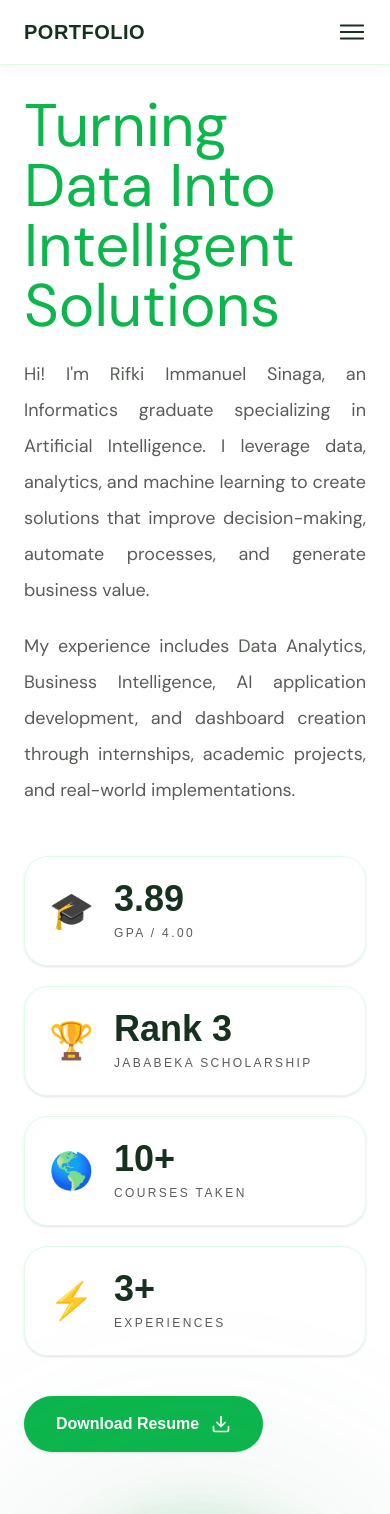
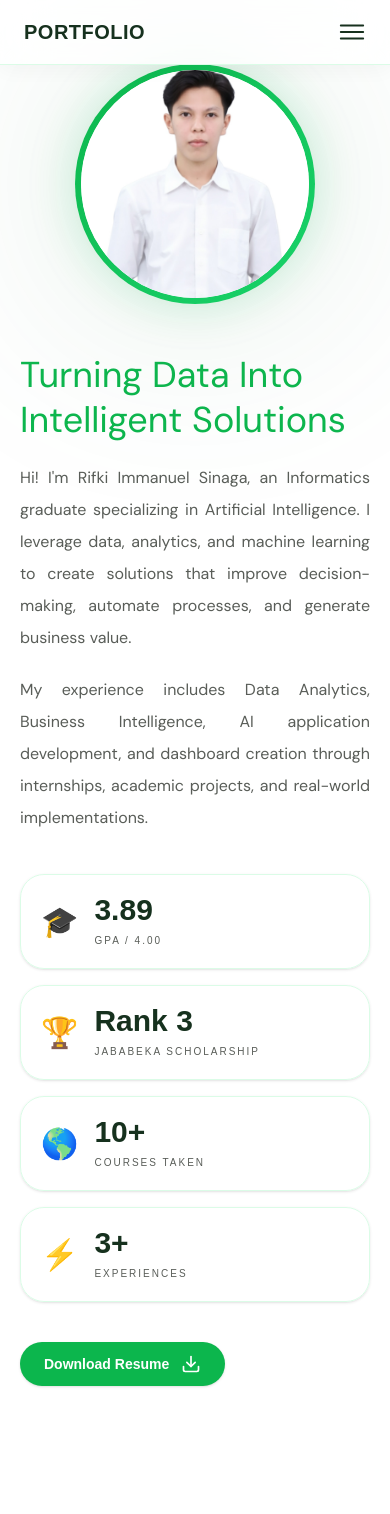
Before and after one commit to rifkiimmanuel/aaaaa, a Next.js app in the folder frontend/: page / in a window 390 px wide. Shown: the top 1514 px of the page. Built offline with nearby package versions, Linux system fonts and the light colour scheme.

Commit message:
Update portfolio design

```diff
--- a/frontend/components/Overview.tsx
+++ b/frontend/components/Overview.tsx
@@ -1,14 +1,13 @@
 import Image from "next/image";
 import { Download } from "lucide-react";
-import { DM_Sans   } from "next/font/google";
+import { DM_Sans } from "next/font/google";
 
-const dmSans   = DM_Sans({
+const dmSans = DM_Sans({
   subsets: ["latin"],
   weight: ["400", "500", "700"],
 });
 
 export default function Overview() {
-
   const stats = [
     {
       icon: "🎓",
@@ -33,56 +32,98 @@ export default function Overview() {
   ];
 
   return (
-
     <section
       id="overview"
-      className="min-h-screen flex items-center justify-center px-6 md:px-16 lg:px-24 py-24 bg-[#ffffff] scroll-mt-24 overflow-hidden"
+      className="
+      min-h-screen
+      flex
+      items-center
+      justify-center
+      px-5
+      md:px-16
+      lg:px-24
+      py-16
+      md:py-24
+      bg-white
+      scroll-mt-24
+      overflow-hidden
+      "
     >
-
-      <div className="grid grid-cols-1 lg:grid-cols-2 gap-16 items-center w-full">
+      <div className="grid grid-cols-1 lg:grid-cols-2 gap-12 lg:gap-16 items-center w-full">
 
         {/* LEFT CONTENT */}
-        <div className="space-y-8">
+        <div className="space-y-8 order-2 lg:order-1">
 
-          {/* Small Intro */}
-
-
-          {/* Main Heading */}
+          {/* Heading */}
           <div className="space-y-5">
 
-          <h1 className={`${dmSans.className} text-6xl font-light text-[#0cb64d]`}>
+            <h1
+              className={`
+              ${dmSans.className}
+              text-4xl
+              sm:text-5xl
+              lg:text-6xl
+              font-light
+              text-[#0cb64d]
+              leading-tight
+              `}
+            >
               Turning Data Into Intelligent Solutions
             </h1>
 
-        <p className={`${dmSans.className} text-[#595d58] leading-9 text-lg text-justify w-full`}>
-          Hi! I'm Rifki Immanuel Sinaga, an Informatics graduate specializing in Artificial
-          Intelligence. I leverage data, analytics, and machine learning to create
-          solutions that improve decision-making, automate processes, and generate business value.
+            <p
+              className={`
+              ${dmSans.className}
+              text-[#595d58]
+              text-base
+              md:text-lg
+              leading-8
+              md:leading-9
+              text-justify
+              `}
+            >
+              Hi! I'm Rifki Immanuel Sinaga, an Informatics graduate
+              specializing in Artificial Intelligence. I leverage data,
+              analytics, and machine learning to create solutions that improve
+              decision-making, automate processes, and generate business value.
             </p>
 
-        <p className={`${dmSans.className} text-[#595d58] leading-9 text-lg text-justify w-full`}>
+            <p
+              className={`
+              ${dmSans.className}
+              text-[#595d58]
+              text-base
+              md:text-lg
+              leading-8
+              md:leading-9
+              text-justify
+              `}
+            >
               My experience includes Data Analytics, Business Intelligence,
-          AI application development, and dashboard creation through internships,
-          academic projects, and real-world implementations.
+              AI application development, and dashboard creation through
+              internships, academic projects, and real-world implementations.
             </p>
 
           </div>
 
           {/* Stats Cards */}
-          <div className="grid grid-cols-1 sm:grid-cols-2 gap-5 pt-4">
+          <div className="grid grid-cols-1 sm:grid-cols-2 gap-4 md:gap-5 pt-2">
 
             {stats.map((item) => (
-
               <div
                 key={item.title}
                 className="
                 bg-white/80
                 backdrop-blur-md
-    border border-green-100
+                border
+                border-green-100
                 rounded-3xl
-    p-6
-    flex items-center
-    gap-5
+                p-5
+                md:p-6
+                flex
+                items-center
+                gap-4
+                md:gap-5
                 shadow-sm
                 hover:bg-green-50/80
                 hover:border-[#0cb64d]
@@ -92,32 +133,24 @@ export default function Overview() {
                 duration-300
                 "
               >
-
-    {/* Icon */}
-    <div className="text-4xl text-[#0cb64d] flex-shrink-0">
+                <div className="text-3xl md:text-4xl flex-shrink-0">
                   {item.icon}
                 </div>
 
-    {/* Content */}
                 <div>
-
-      <h3 className="text-4xl font-bold text-[#16311e] leading-none">
+                  <h3 className="text-3xl md:text-4xl font-bold text-[#16311e] leading-none">
                     {item.title}
                   </h3>
 
-      <p className="text-[#595d58] uppercase text-xs tracking-[0.2em] mt-2">
+                  <p className="text-[#595d58] uppercase text-[10px] md:text-xs tracking-[0.2em] mt-2">
                     {item.subtitle}
                   </p>
-
                 </div>
-
               </div>
-
             ))}
 
           </div>
 
-          {/* Resume Button */}
           {/* Resume Button */}
           <div className="pt-2">
             <a
@@ -130,10 +163,14 @@ export default function Overview() {
               bg-[#0cb64d]
               hover:bg-[#09963f]
               text-white
-      px-8
-      py-4
+              px-6
+              md:px-8
+              py-3
+              md:py-4
               rounded-full
               font-semibold
+              text-sm
+              md:text-base
               shadow-sm
               hover:shadow-lg
               hover:-translate-y-1
@@ -149,35 +186,44 @@ export default function Overview() {
         </div>
 
         {/* RIGHT IMAGE */}
-        <div className="flex justify-center">
+        <div className="flex justify-center order-1 lg:order-2">
 
           <div className="relative">
 
             {/* Glow */}
             <div className="absolute inset-0 bg-[#498f64] blur-[120px] opacity-20 rounded-full" />
 
-  {/* Image Container */}
-  <div className="
+            {/* Circle */}
+            <div
+              className="
               relative
-    w-[320px] h-[320px]
-    md:w-[430px] md:h-[430px]
+              w-[240px]
+              h-[240px]
+              sm:w-[300px]
+              sm:h-[300px]
+              md:w-[380px]
+              md:h-[380px]
+              lg:w-[430px]
+              lg:h-[430px]
               rounded-full
               bg-gradient-to-br
               from-[#0cb64d]
               to-[#19d36a]
               p-[6px]
               shadow-[0_0_50px_rgba(12,182,77,0.20)]
-  ">
-
+              "
+            >
               <div className="relative w-full h-full rounded-full overflow-hidden bg-white">
 
                 <Image
                   src="/rifkiimmanuel.jpg"
                   alt="Rifki Profile"
                   fill
+                  priority
                   className="object-cover rounded-full"
                 />
 
+              </div>
             </div>
 
           </div>
@@ -185,9 +231,6 @@ export default function Overview() {
         </div>
 
       </div>
-
-      </div>
-
     </section>
   );
 }
```
Lines whose indentation alone changed are shown as unchanged.
